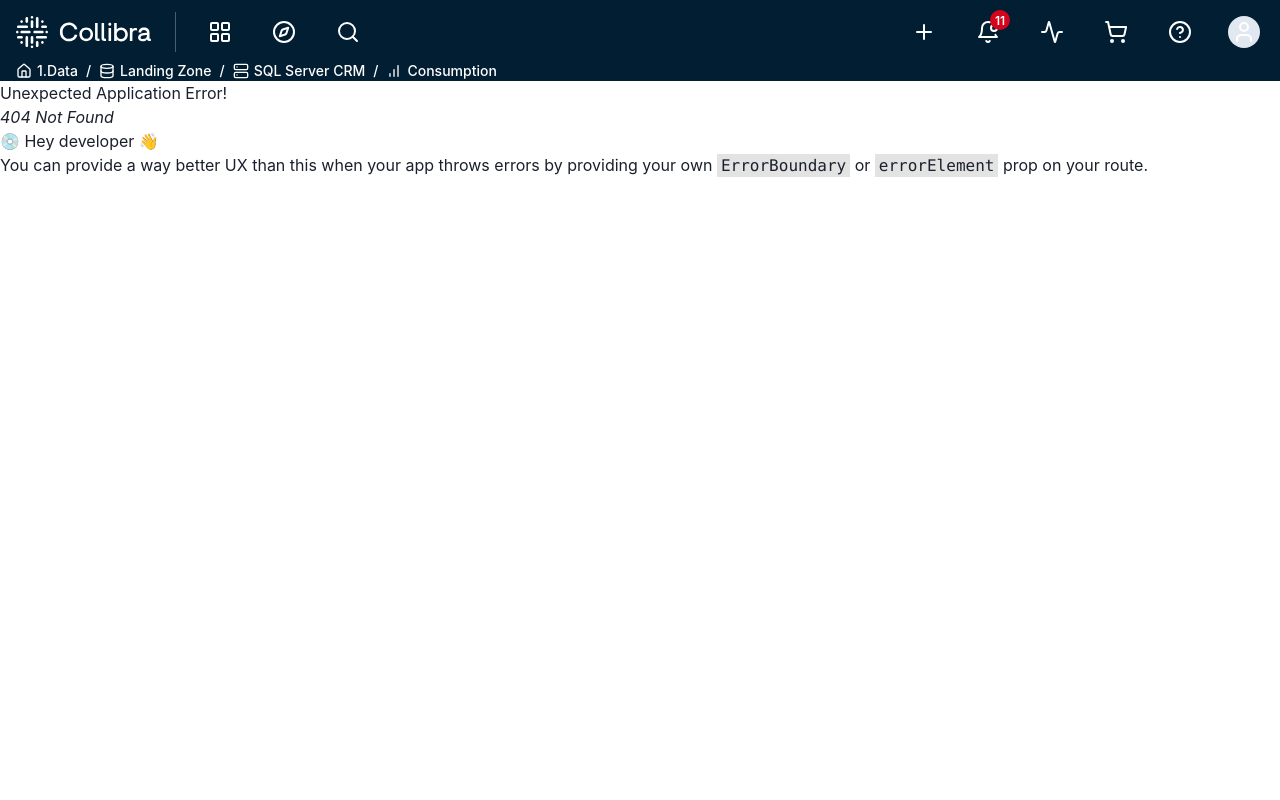
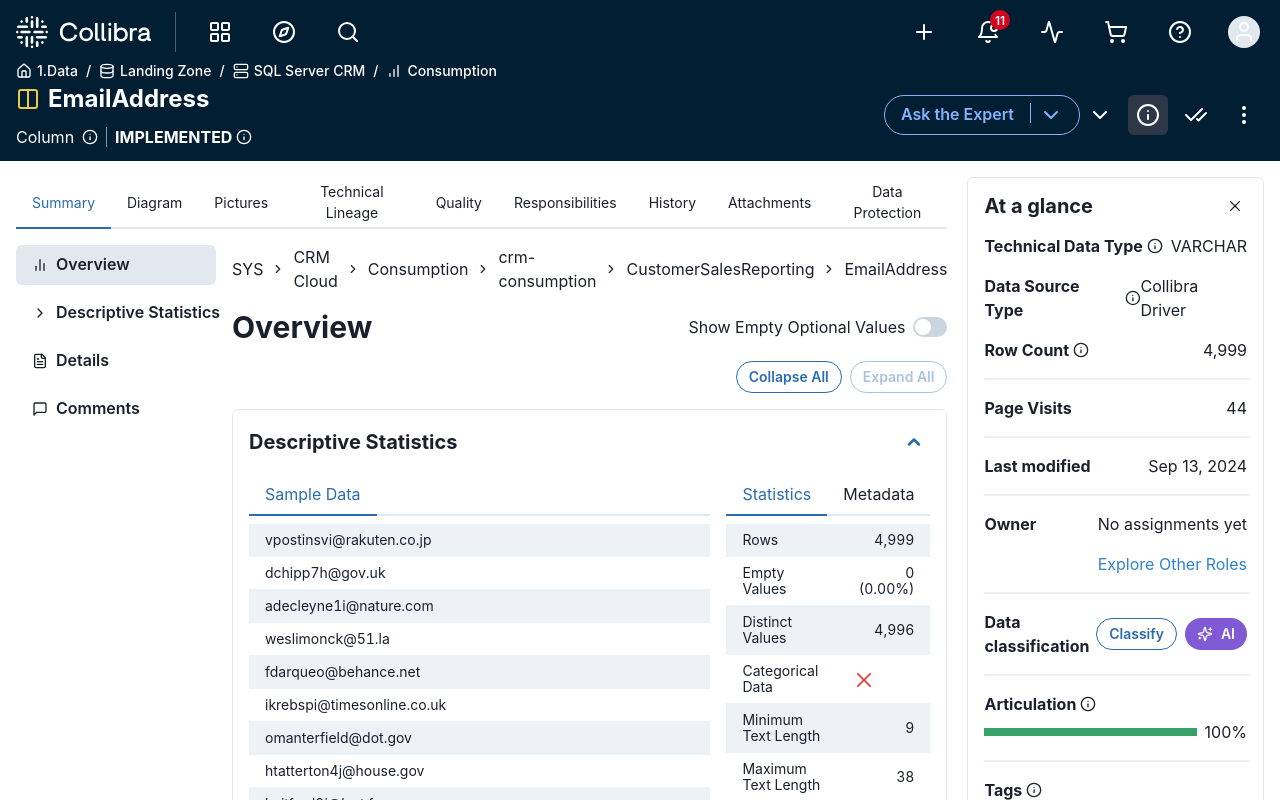
Before and after one commit to lukas-kosek-collibra/AutoSteward, a React (Vite) app in the folder frontend/: page / in a window 1280 px wide. Before the commit this address had no page. Shown: the top 800 px of the page. Built offline with nearby package versions, Linux system fonts and the light colour scheme.

Commit message:
navigation fix

```diff
--- a/frontend/package.json
+++ b/frontend/package.json
@@ -3,7 +3,7 @@
   "private": true,
   "version": "0.0.0",
   "type": "module",
-  "homepage": "https://lukas-kosek-collibra.github.io/AutoSteward/",
+  "homepage": "https://lukas-kosek-collibra.github.io/",
   "scripts": {
     "dev": "vite",
     "build": "vite build",
@@ -30,6 +30,7 @@
     "eslint": "^9.9.0",
     "eslint-plugin-react-hooks": "^5.1.0-rc.0",
     "eslint-plugin-react-refresh": "^0.4.9",
+    "gh-pages": "^6.1.1",
     "globals": "^15.9.0",
     "typescript": "^5.5.3",
     "typescript-eslint": "^8.0.1",
--- a/frontend/src/routes/route.tsx
+++ b/frontend/src/routes/route.tsx
@@ -4,15 +4,15 @@
 
 export const ROUTES = [
   {
-    path: "/AutoSteward/",
+    path: "/",
     element: <DataSummary />,
   },
   {
-    path: "/AutoSteward/policy",
+    path: "/policy",
     element: <Policy />,
   },
   {
-    path: "/AutoSteward/dataset",
+    path: "/dataset",
     element: <Dataset />,
   },
 ];
--- a/frontend/src/routes/router.tsx
+++ b/frontend/src/routes/router.tsx
@@ -1,14 +1,14 @@
 import {
-  createBrowserRouter,
+    createHashRouter,
   createRoutesFromElements,
   Route,
 } from "react-router-dom";
 import { ROUTES } from "./route";
 
-export const router = createBrowserRouter(
-  createRoutesFromElements(
-    ROUTES.map((route) => (
-      <Route key={route.path} path={route.path} element={route.element} />
-    ))
-  )
+export const router = createHashRouter(
+    createRoutesFromElements(
+        ROUTES.map((route) => (
+            <Route key={route.path} path={route.path} element={route.element} />
+        ))
+    )
 );
```
Also changed, not shown: 1 other file (tests, documents, lock files or other folders).
